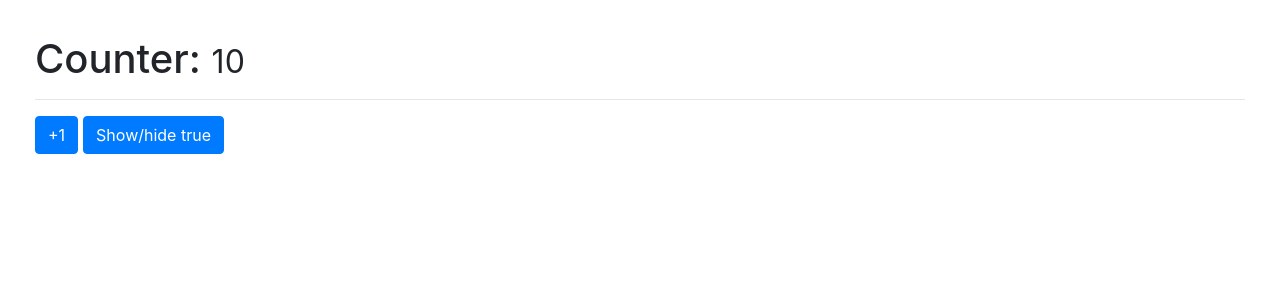
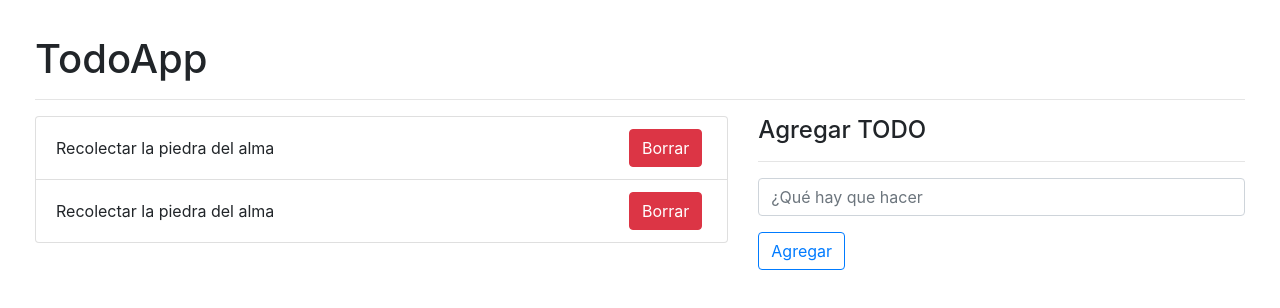
Before and after one commit to pablozafra90/HooksApp, a React (Vite) app: page / in a window 1280 px wide. Shown: the top 308 px of the page. Built offline with nearby package versions, Linux system fonts and the light colour scheme.

Commit message:
Listo para tarea FuncComp

```diff
--- /dev/null
+++ b/src/06-memos/CallbackHook.jsx
@@ -0,0 +1,37 @@
+import { useCallback, useState } from 'react';
+import { ShowIncrement } from './ShowIncrement';
+
+export const CallbackHook = () => {
+
+    const [counter, setCounter] = useState( 10 );
+
+    const incrementarFunc = () => {
+        setCounter( counter + 1 );
+    }
+
+    const incrementar = useCallback(
+      ( value ) => {
+        // console.log( 'incrementar!' );
+        setCounter( ( c ) =>  c + value  );
+        // setCounter( counter + 1 );
+        // incrementarFunc();
+      },
+      [],
+    )
+
+
+
+    // const incrementar = () => {
+    //     setCounter( counter + 1 );
+    // }
+
+    return (
+        <>
+
+            <h1> useCallback Hook: { counter } </h1>
+            <hr />
+
+            <ShowIncrement increment={ incrementar } />
+        </>
+    )
+}
--- /dev/null
+++ b/src/06-memos/MemoHook.jsx
@@ -0,0 +1,45 @@
+import { useState, useMemo } from 'react';
+import { useCounter } from '../Hooks'
+
+
+const heavyStuff = ( iterationNumber = 100 ) => {
+    for ( let i = 0; i < iterationNumber; i++) {
+            console.log('Ahí vamos...');
+    }
+
+    return `${ iterationNumber } iteraciones realizadas`;
+}
+
+export const MemoHook = () => {
+
+    const { counter, increment } = useCounter( 10 );
+
+    const [ show,  setShow ] = useState( true );
+
+    const memorizedValue = useMemo( () => heavyStuff(counter), [counter] )
+
+    return (
+    <>
+
+        <h1>Counter: <small>{ counter }</small></h1>
+        <hr/>
+
+        <h4>{ memorizedValue }</h4>
+
+        <button
+            className="btn btn-primary"
+            onClick={ () => { increment() } }
+        >
+            +1
+        </button>
+
+        <button
+            className="btn btn-primary"
+            onClick={ () => { setShow( !show ) } }
+        >
+            Show/hide { JSON.stringify(show) }
+        </button>
+
+    </>
+  )
+}
--- /dev/null
+++ b/src/07-tarea-memo/Padre.jsx
@@ -0,0 +1,36 @@
+import { Hijo } from './Hijo'
+import { useState, useCallback } from 'react';
+
+export const Padre = () => {
+
+    const numeros = [2,4,6,8,10];
+    const [valor, setValor] = useState(0);
+
+    const incrementar = useCallback (
+        ( value ) => {
+        setValor( ( v ) => v + value );
+        // setValor( valor + value );
+    },
+    [])
+
+
+    return (
+        <div>
+            <h1>Padre</h1>
+            <p> Total: { valor } </p>
+
+            <hr />
+
+            {
+                numeros.map( n => (
+                    <Hijo
+                        key={ n }
+                        numero={ n }
+                        incrementar={ incrementar }
+                    />
+                ))
+            }
+            {/* <Hijo /> */}
+        </div>
+    )
+}
--- /dev/null
+++ b/src/08-useReducer/TodoApp.jsx
@@ -0,0 +1,67 @@
+import React, { useReducer } from 'react'
+import { todoReducer } from './todoReducer';
+
+export const TodoApp = () => {
+
+    const initialState = [{
+        id: new Date().getTime(),
+        description: 'Recolectar la piedra del alma',
+        done: false
+    },
+    {
+        id: new Date().getTime() * 3,
+        description: 'Recolectar la piedra del alma',
+        done: false
+
+    }
+]
+
+     const [ todos, dispatch ] = useReducer( todoReducer, initialState );
+
+    return (
+        <>
+
+        <h1>TodoApp</h1>
+        <hr />
+
+        <div className="row">
+            <div className="col-7">
+
+                {/* Todolist */}
+                <ul className="list-group">
+                    {
+                        todos.map( todo => (
+                            //TodoItem
+                            <li key={ todo.id } className="list-group-item d-flex justify-content-between">
+                                <span className='align-self-center'>{ todo.description }</span>
+                                <button className="btn btn-danger"> Borrar</button>
+                            </li>
+                        ))
+                    }
+                </ul>
+            </div>
+
+            <div className="col-5">
+                <h4>Agregar TODO</h4>
+                <hr />
+                <input
+                    type="text"
+                    placeholder="¿Qué hay que hacer"
+                    className="form-control"
+                />
+
+                <button
+                    type="submit"
+                    className="btn btn-outline-primary mt-3"
+                >
+                    Agregar
+                </button>
+
+            </div>
+
+        </div>
+
+
+        </>
+    )
+}
--- /dev/null
+++ b/src/08-useReducer/intro-reducer.js
@@ -0,0 +1 @@
+console.log('Hola mundo');
--- /dev/null
+++ b/src/08-useReducer/todoReducer.js
@@ -0,0 +1,11 @@
+
+export const todoReducer = ( initialState = [], action ) => {
+
+    switch ( action.type ) {
+        case 'ABC':
+            throw new Error('Action.type = ABC no está implementada');
+
+        default:
+            return initialState;
+    }
+}
--- a/src/main.jsx
+++ b/src/main.jsx
@@ -1,11 +1,16 @@
 import ReactDOM from 'react-dom/client';
 import './style.css';
 // import { FocusScreen } from './04-useRef/FocusScreen';
-import { Memorize } from './06-memos/Memorize';
+// import { Memorize } from './06-memos/Memorize';
+// import { MemoHook } from './06-memos/MemoHook';
+// import { CallbackHook } from './06-memos/CallbackHook';
+// import { Padre } from './07-tarea-memo/Padre';
 // import { MultipleCustomHooks } from './03-examples/MultipleCustomHooks';
+// import './08-useReducer/intro-reducer';
+import { TodoApp } from './08-useReducer/TodoApp';
 
 ReactDOM.createRoot(document.getElementById('root')).render(
   //<React.StrictMode>
-      <Memorize />
+      <TodoApp />
   //</React.StrictMode>,
 )
```
Also changed, not shown: src/06-memos/ShowIncrement.jsx (added, +17 -0 lines), src/07-tarea-memo/Hijo.jsx (added, +16 -0 lines).
